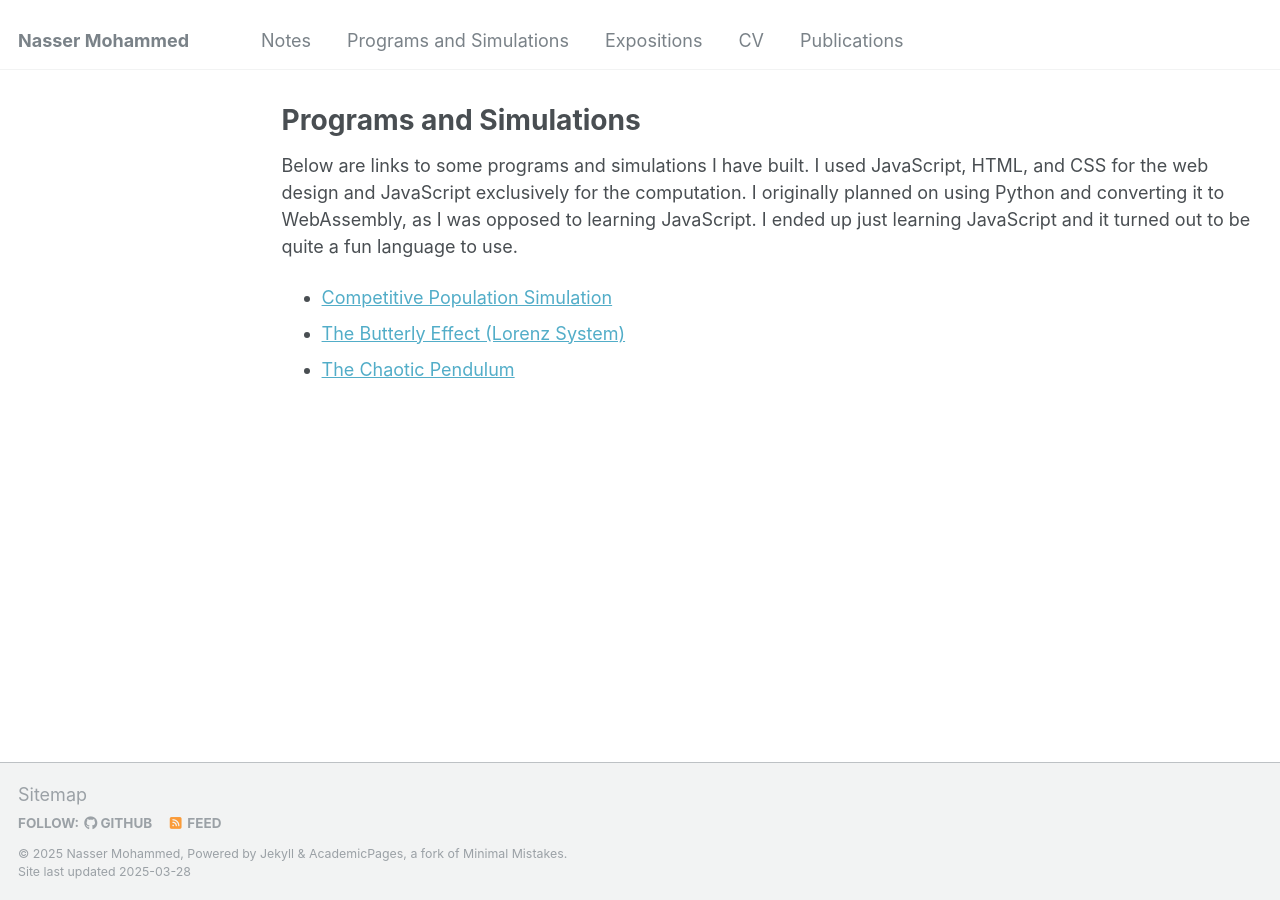
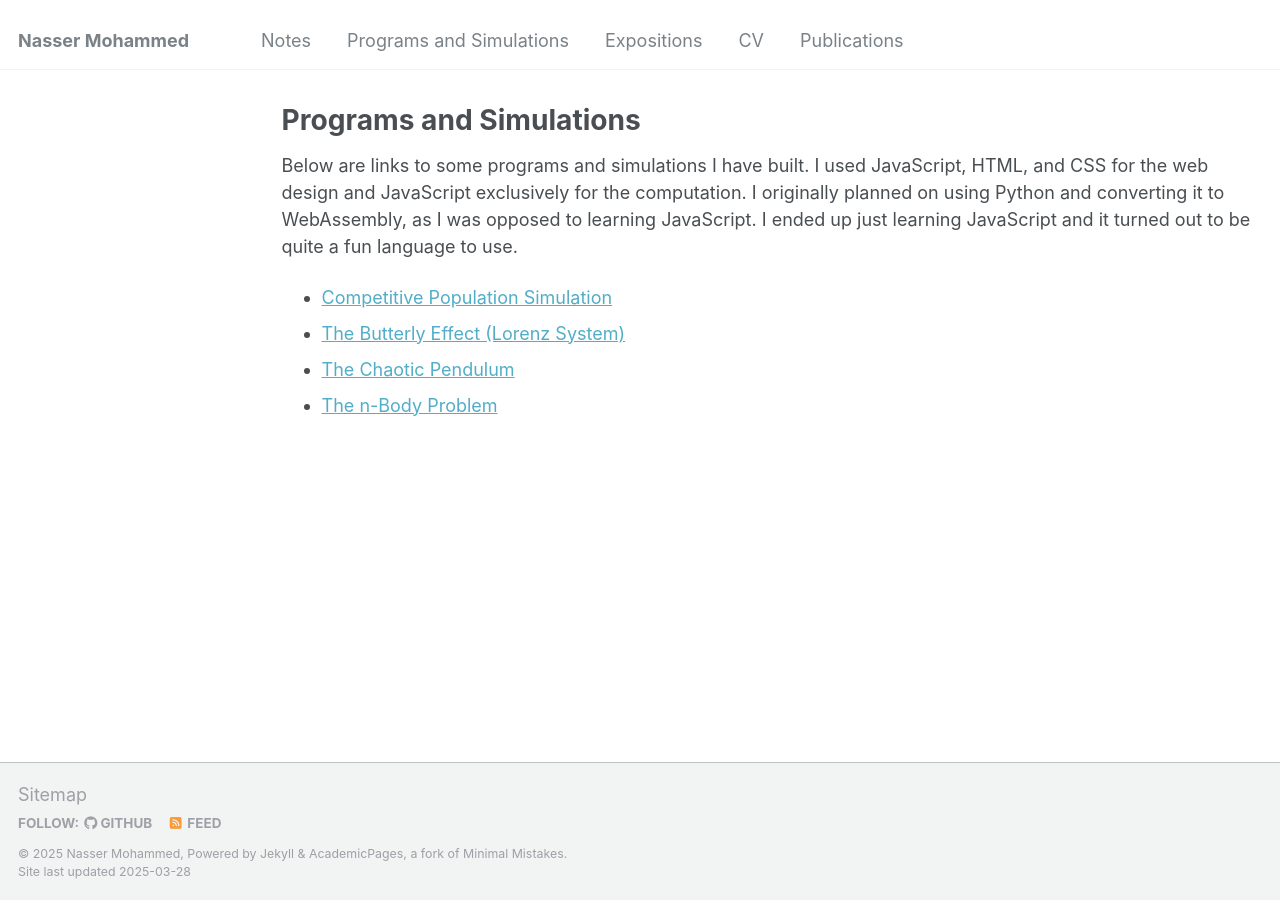
Before and after one commit to Nasser-Mohammed/Nasser-Mohammed.github.io, a Jekyll site: the page built from _pages/programs-simulations.md, in a window 1280 px wide. Built offline with Jekyll 4.4.1, drawn with Linux system fonts in a browser that asks for light colours.

Commit message:
Update programs-simulations.md

```diff
--- a/_pages/programs-simulations.md
+++ b/_pages/programs-simulations.md
@@ -8,3 +8,4 @@ Below are links to some programs and simulations I have built. I used JavaScript
 - [Competitive Population Simulation](/programs-simulations/Population-Model/index.html)
 - [The Butterly Effect (Lorenz System)](/programs-simulations/Butterly-Effect/index.html)
 - [The Chaotic Pendulum](/programs-simulations/Chaotic-Pendulum/index.html)
+- [The n-Body Problem](/programs-simulations/n-Body-Simulation/index.html)
```
